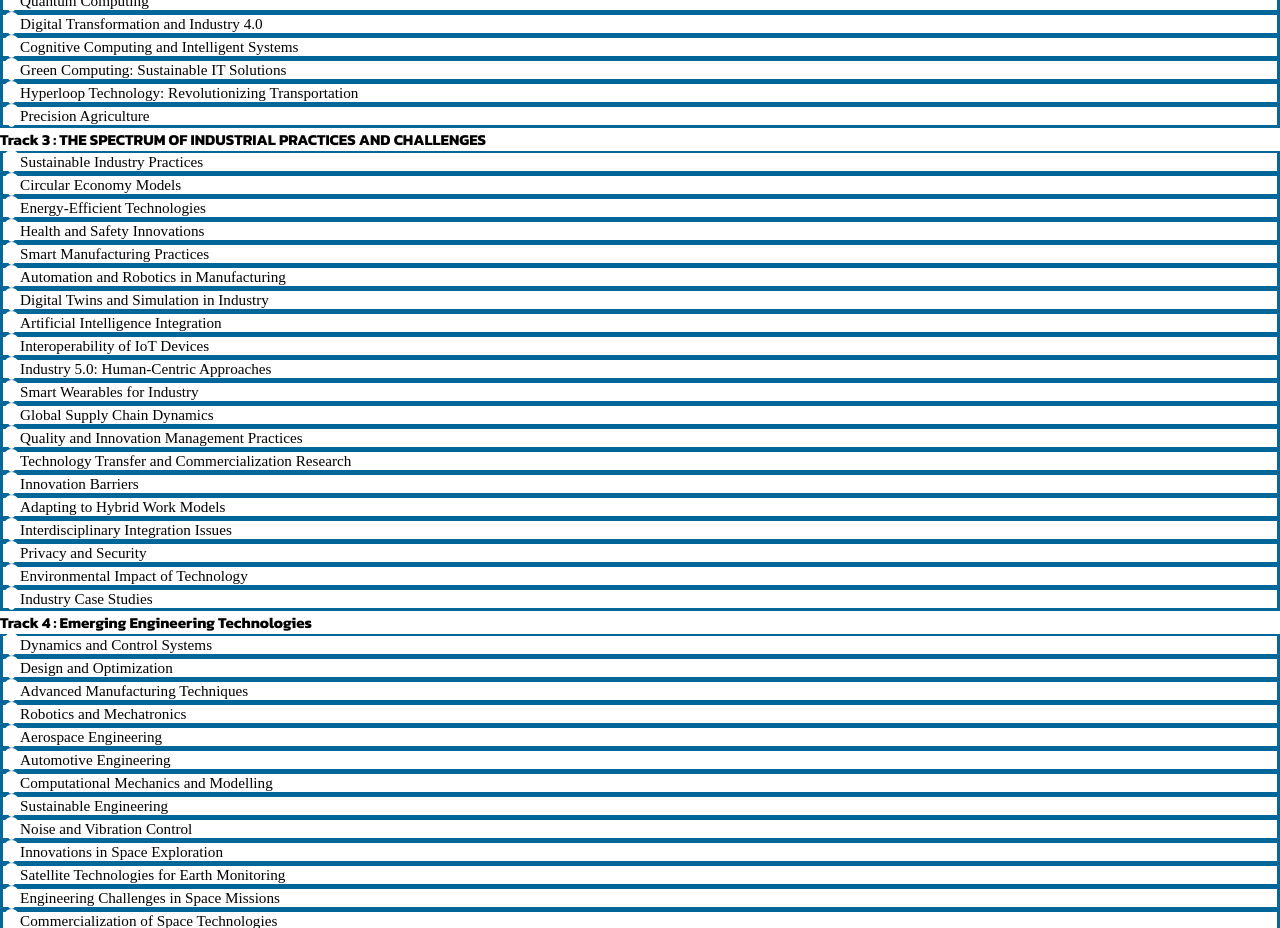
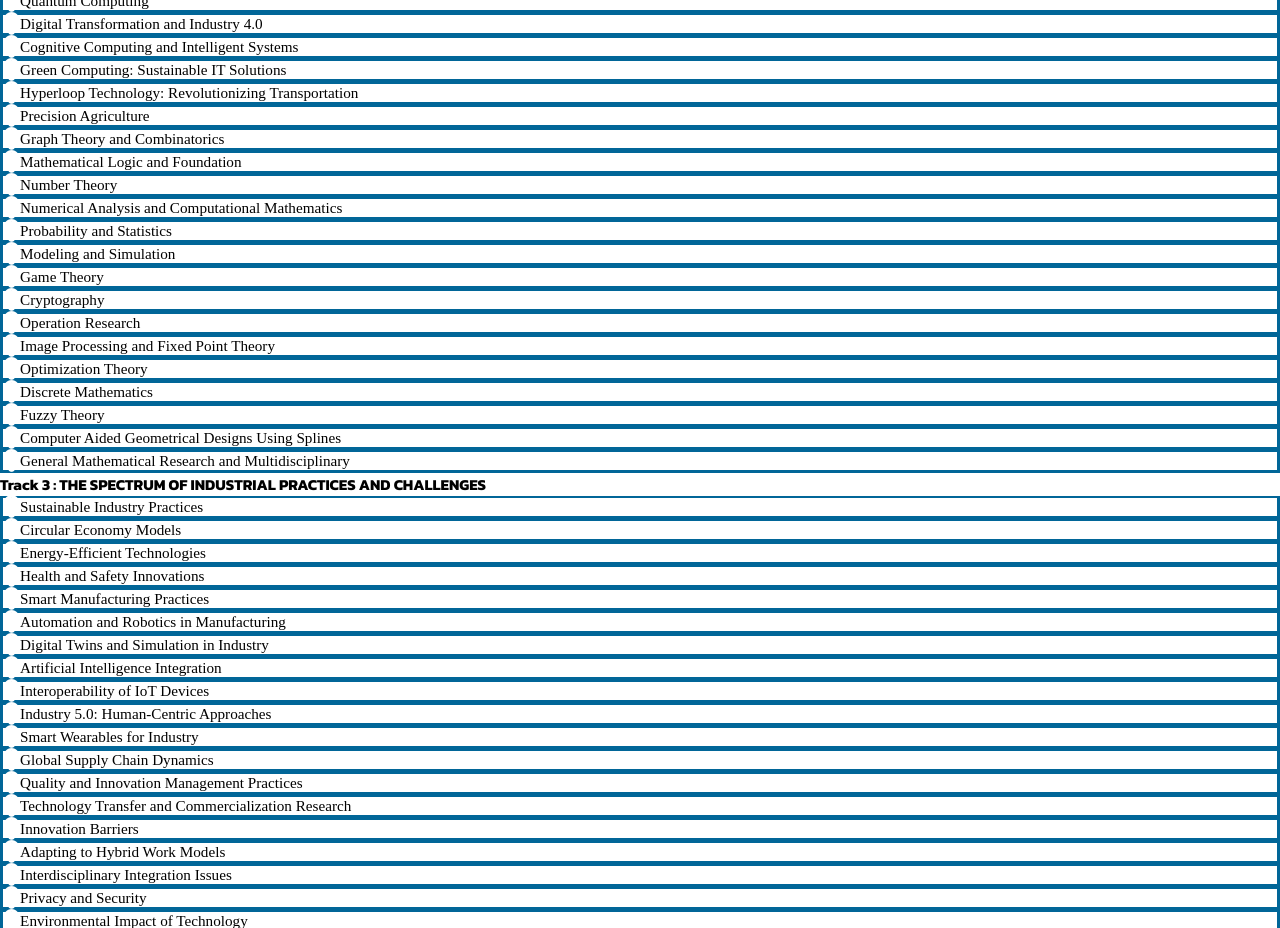
Before and after one commit to YuvrajSinghJat/ConferenceMedicaps, a React (Create React App) app: page /topics in a window 1280 px wide. Shown: the part 1260-2188 px from the top of the page. Built offline with nearby package versions, Linux system fonts and the light colour scheme; a web font is replaced by a local one.

Commit message:
Computer technologies are added

```diff
--- a/src/pages/Topics/Topics.js
+++ b/src/pages/Topics/Topics.js
@@ -76,7 +76,23 @@ const Topics = () => {
         "Cognitive Computing and Intelligent Systems",
         "Green Computing: Sustainable IT Solutions",
         "Hyperloop Technology: Revolutionizing Transportation",
-        "Precision Agriculture"
+        "Precision Agriculture",
+        "Graph Theory and Combinatorics",
+        "Mathematical Logic and Foundation",
+        "Number Theory",
+        "Numerical Analysis and Computational Mathematics",
+        "Probability and Statistics",
+        "Modeling and Simulation",
+        "Game Theory",
+        "Cryptography",
+        "Operation Research",
+        "Image Processing and Fixed Point Theory",
+        "Optimization Theory",
+        "Discrete Mathematics",
+        "Fuzzy Theory",
+        "Computer Aided Geometrical Designs Using Splines",
+        "General Mathematical Research and Multidisciplinary"
+
     ]
         const theSpectrum = [
         "Sustainable Industry Practices",
```
